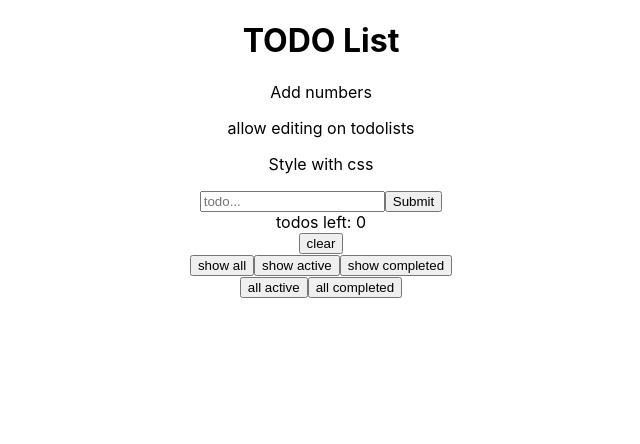
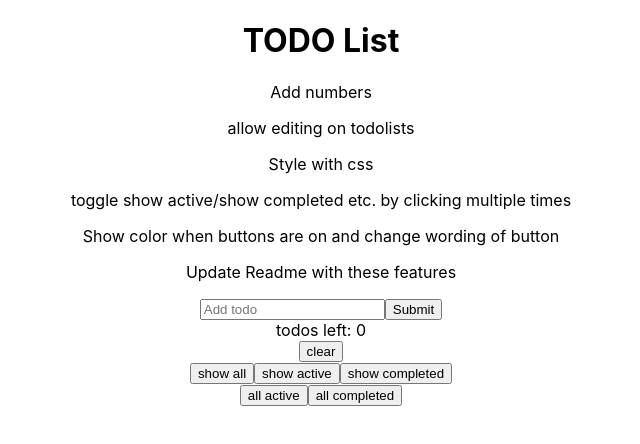
Before and after one commit to issaicjeon/Todo_List, a React (Create React App) app: page / in a window 1280 px wide. Shown: the top 444 px of the page, without its empty margins (319-959 px from the left). Built offline with nearby package versions, Linux system fonts and the light colour scheme.

Commit message:
Fixed numbering of todos

```diff
--- a/src/App.js
+++ b/src/App.js
@@ -9,6 +9,9 @@ function App() {
       <p>Add numbers</p>
       <p>allow editing on todolists</p>
       <p>Style with css</p>
+      <p>toggle show active/show completed etc. by clicking multiple times</p>
+      <p>Show color when buttons are on and change wording of button</p>
+      <p>Update Readme with these features</p>
       <List></List>
     </div>
   );
--- a/src/Form.js
+++ b/src/Form.js
@@ -4,6 +4,7 @@ import shortid from "shortid";
 export default class Form extends React.Component {
   state = {
     text: "",
+    number: 1,
   };
 
   //sets text to whatever is typed into input box
@@ -14,6 +15,7 @@ export default class Form extends React.Component {
   };
 
   handleSubmit = (event) => {
+    this.forceUpdate();
     event.preventDefault();
     //makes sure textbox isn't empty
     if (this.state.text !== "") {
@@ -21,10 +23,12 @@ export default class Form extends React.Component {
       this.props.Submitting({
         id: shortid.generate(),
         text: this.state.text,
+        number: 1,
         complete: false,
       });
       this.setState({
         text: "",
+        number: this.state.number + 1,
       });
     }
   };
@@ -36,7 +40,7 @@ export default class Form extends React.Component {
           name="text"
           value={this.state.text}
           onChange={this.handleChange}
-          placeholder="todo..."
+          placeholder="Add todo"
         ></input>
         <button type="submit">Submit</button>
       </form>
--- a/src/List.js
+++ b/src/List.js
@@ -66,6 +66,14 @@ export default class List extends React.Component {
     });
   };
 
+  resetNumbering = (todos) => {
+    let x = 1;
+    for (let i = todos.length - 1; i > -1; i--) {
+      todos[i].number = x;
+      x++;
+    }
+  };
+
   render() {
     //change todos depending on what user wants to show
     let todos = [];
@@ -81,14 +89,17 @@ export default class List extends React.Component {
       <div>
         {/* go through each todo and make it show through Todo.js */}
         <Form Submitting={this.addTodo}></Form>
-        {todos.map((todo) => (
+        {this.resetNumbering(this.state.todos)}
+        {todos
+          .slice(0)
+          .reverse()
+          .map((todo) => (
             <Todo
-            length={todos.length}
               key={todo.id}
+              id={todo.id}
+              todo={todo}
               Deleted={() => this.Remove(todo.id)}
               onComplete={() => this.Complete(todo.id)}
-            id={todo.id}
-            todo={todo}
             ></Todo>
           ))}
         <div className="List">
--- a/src/Todo.js
+++ b/src/Todo.js
@@ -8,9 +8,9 @@ export default (props) => (
         textDecoration: props.todo.complete ? "line-through" : "",
       }}
     >
-      {props.length}. {props.todo.text}
+      {props.todo.number}. {props.todo.text}
       <button onClick={props.onComplete}>Complete</button>
+      <button onClick={props.Deleted}>Delete!</button>
     </div>
-    <button onClick={props.Deleted}>Delete!</button>
   </div>
 );
```
Lines whose indentation alone changed are shown as unchanged.
